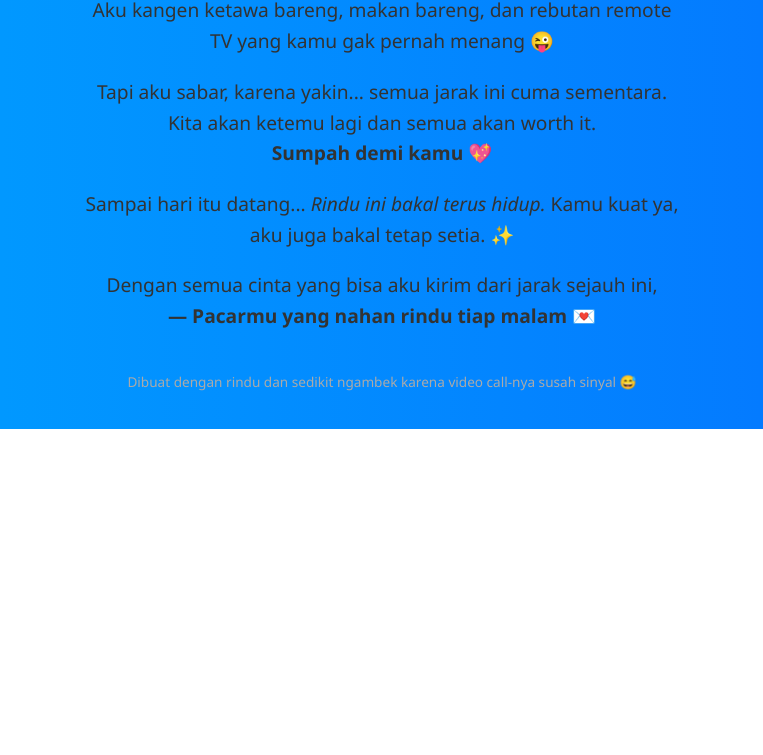
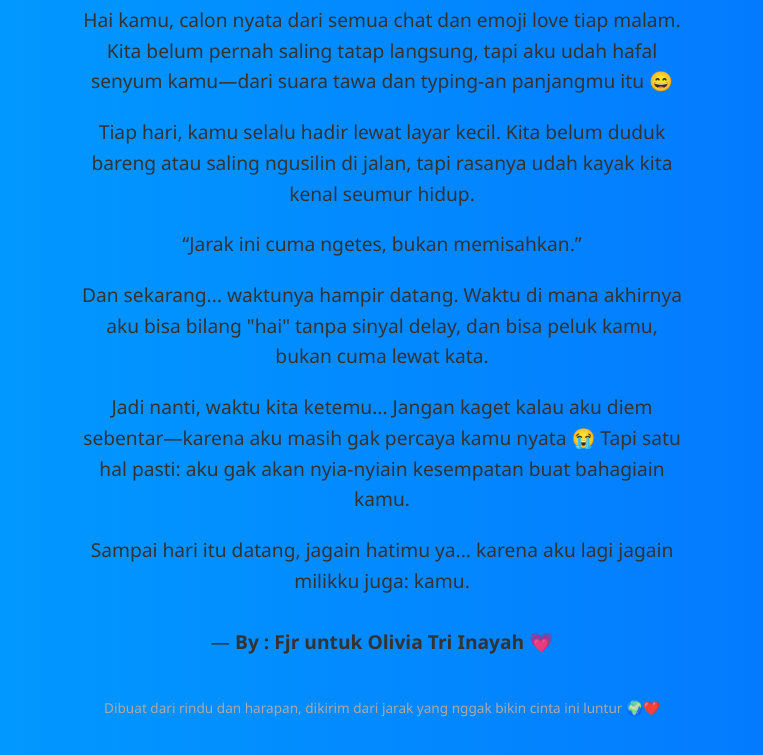
Before and after one commit to love-olivia/maaf, a plain HTML site: page index.html in a window 1280 px wide. Shown: the part 420-1175 px from the top of the page, without its empty margins (258-1021 px from the left). Before the commit the page ends 849 px from the top, so only its background shows below. Drawn offline with Linux system fonts and the light colour scheme.

Commit message:
Update index.html

```diff
--- a/index.html
+++ b/index.html
@@ -69,38 +69,47 @@
 
   <img src="foto-kita.jpg" alt="BELUM ADA" class="photo" />
 
+
+  <h1>Belum Ketemu, Tapi Udah Cinta</h1>
+
   <p>
-    Setiap hari tanpamu tuh kayak makan mie tanpa kuah,
-    tetap bisa... tapi hampa 😔🍜
+    Hai kamu, calon nyata dari semua chat dan emoji love tiap malam.
+    Kita belum pernah saling tatap langsung,
+    tapi aku udah hafal senyum kamu—dari suara tawa dan typing-an panjangmu itu 😄
   </p>
 
   <p>
-    Aku kangen ketawa bareng, makan bareng,
-    dan rebutan remote TV yang kamu gak pernah menang 😜
+    Tiap hari, kamu selalu hadir lewat layar kecil.
+    Kita belum duduk bareng atau saling ngusilin di jalan,
+    tapi rasanya udah kayak kita kenal seumur hidup.
   </p>
 
+  <p class="quote">“Jarak ini cuma ngetes, bukan memisahkan.”</p>
+
   <p>
-    Tapi aku sabar, karena yakin...
-    semua jarak ini cuma sementara.
-    Kita akan ketemu lagi dan semua akan worth it.
-    <br><strong>Sumpah demi kamu 💖</strong>
+    Dan sekarang... waktunya hampir datang.
+    Waktu di mana akhirnya aku bisa bilang "hai" tanpa sinyal delay,
+    dan bisa peluk kamu, bukan cuma lewat kata.
   </p>
 
 
   <p>
-    Sampai hari itu datang...
-    <em>Rindu ini bakal terus hidup.</em>
-    Kamu kuat ya, aku juga bakal tetap setia. ✨
+    Jadi nanti, waktu kita ketemu...
+    Jangan kaget kalau aku diem sebentar—karena aku masih gak percaya kamu nyata 😭
+    Tapi satu hal pasti: aku gak akan nyia-nyiain kesempatan buat bahagiain kamu.
   </p>
 
   <p>
-    Dengan semua cinta yang bisa aku kirim dari jarak sejauh ini,<br>
-    <strong>— Pacarmu yang nahan rindu tiap malam 💌</strong>
+    Sampai hari itu datang,
+    jagain hatimu ya... karena aku lagi jagain milikku juga: kamu.
+    <br><br>
+    — <strong>By : Fjr untuk Olivia Tri Inayah 💗</strong>
   </p>
 
   <div class="footer">
-    Dibuat dengan rindu dan sedikit ngambek karena video call-nya susah sinyal 😅
+    Dibuat dari rindu dan harapan, dikirim dari jarak yang nggak bikin cinta ini luntur 🌍❤️
   </div>
+
 
 </body>
 </html>
```
